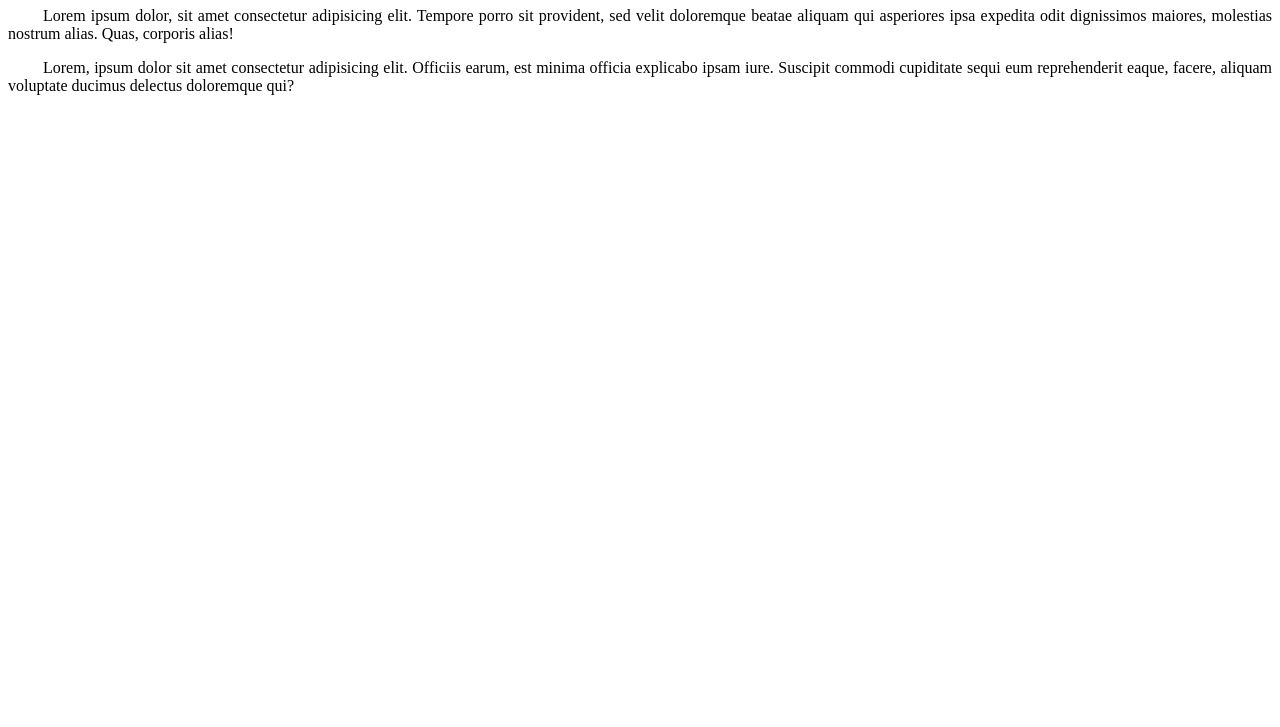
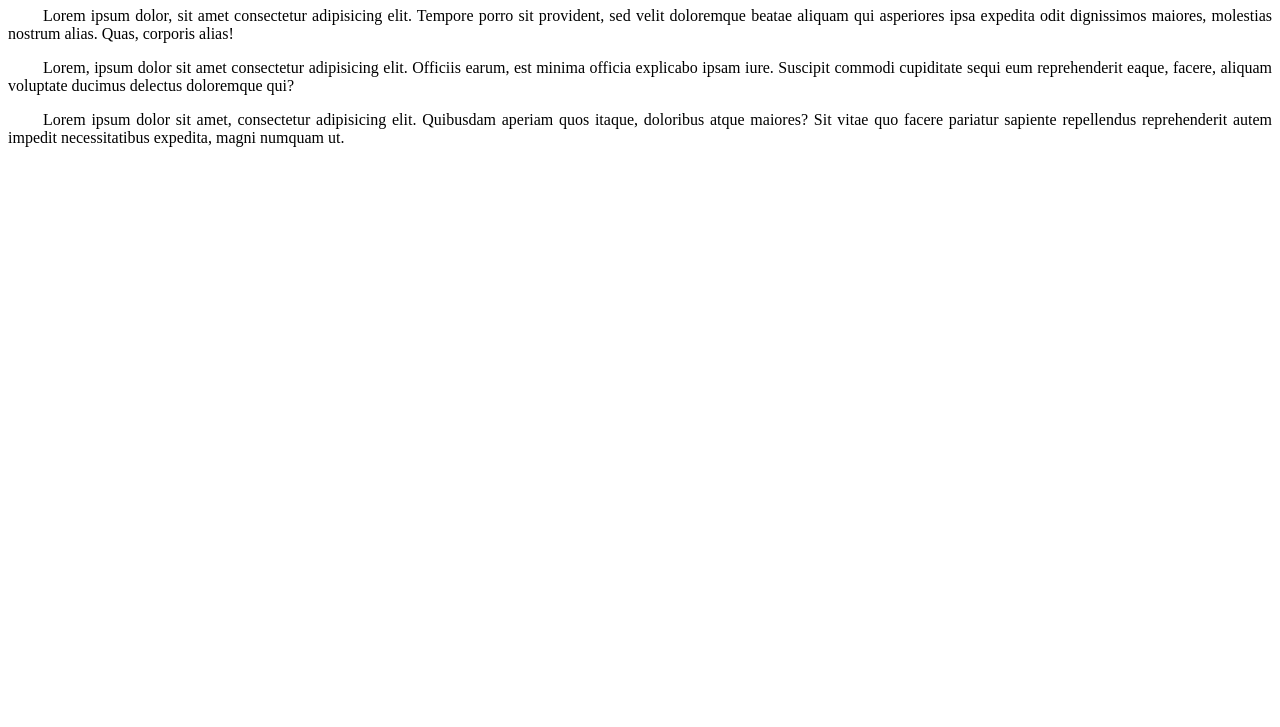
Before and after one commit to JoaoMichaeli/aula-git-fiap, a plain HTML site: page index.html in a window 1280 px wide. Shown: the part 73-800 px from the top of the page. Drawn offline with Linux system fonts and the light colour scheme.

Commit message:
terceiro commit

```diff
--- a/index.html
+++ b/index.html
@@ -12,5 +12,7 @@
     <p>Lorem ipsum dolor, sit amet consectetur adipisicing elit. Tempore porro sit provident, sed velit doloremque beatae aliquam qui asperiores ipsa expedita odit dignissimos maiores, molestias nostrum alias. Quas, corporis alias!</p>
 
     <p>Lorem, ipsum dolor sit amet consectetur adipisicing elit. Officiis earum, est minima officia explicabo ipsam iure. Suscipit commodi cupiditate sequi eum reprehenderit eaque, facere, aliquam voluptate ducimus delectus doloremque qui?</p>
+
+    <p>Lorem ipsum dolor sit amet, consectetur adipisicing elit. Quibusdam aperiam quos itaque, doloribus atque maiores? Sit vitae quo facere pariatur sapiente repellendus reprehenderit autem impedit necessitatibus expedita, magni numquam ut.</p>
 </body>
 </html>
```
